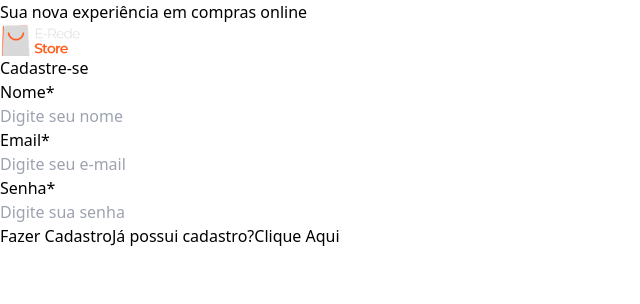
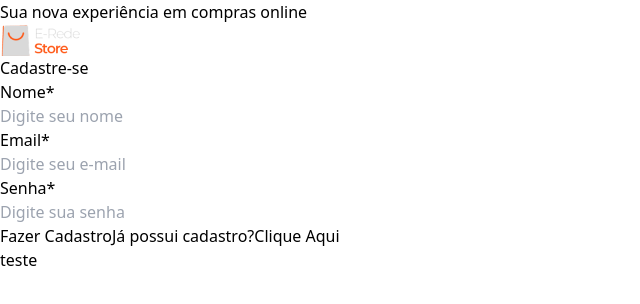
Before and after one commit to DarlanMendes/e-commerce-irede, a React (Vite) app: page /sign-up in a window 1280 px wide. Shown: the top 304 px of the page, without its empty margins (0-640 px from the left). Built offline with nearby package versions, Linux system fonts and the light colour scheme.

Commit message:
Ajuste footer

```diff
--- a/src/components/Footer/index.jsx
+++ b/src/components/Footer/index.jsx
@@ -1,4 +1,4 @@
-import { Link } from "react-router-dom"
+import { Link, useLocation } from "react-router-dom"
 import Logo from "../../assets/logo-e-rede.png"
 import { FaFacebook, FaInstagram, FaWhatsapp } from "react-icons/fa";
 function LeftInformation() {
@@ -69,7 +69,9 @@
     )
 }
 export default function Footer() {
+    const location = useLocation()
     const pathMatches = location.pathname == "/sign-in" || location.pathname == "/sign-up"
+
     return (
         <>
             {!pathMatches ?
@@ -97,7 +99,7 @@
                     <hr className="mt-4  px-6" />
                     <span className="mt-4 text-[10px] text-center">2023 Irede</span>
                 </footer>
-                : <></>
+                : <>teste</>
             }
         </>
 
```
